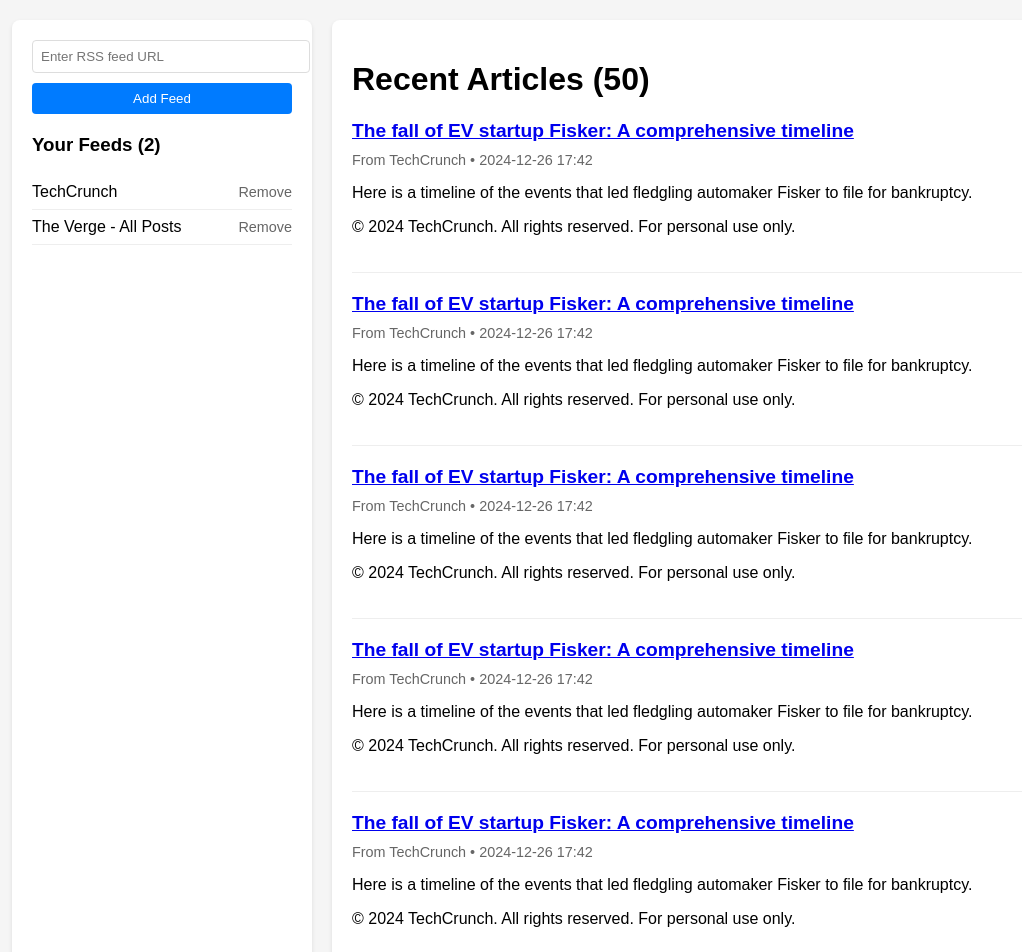
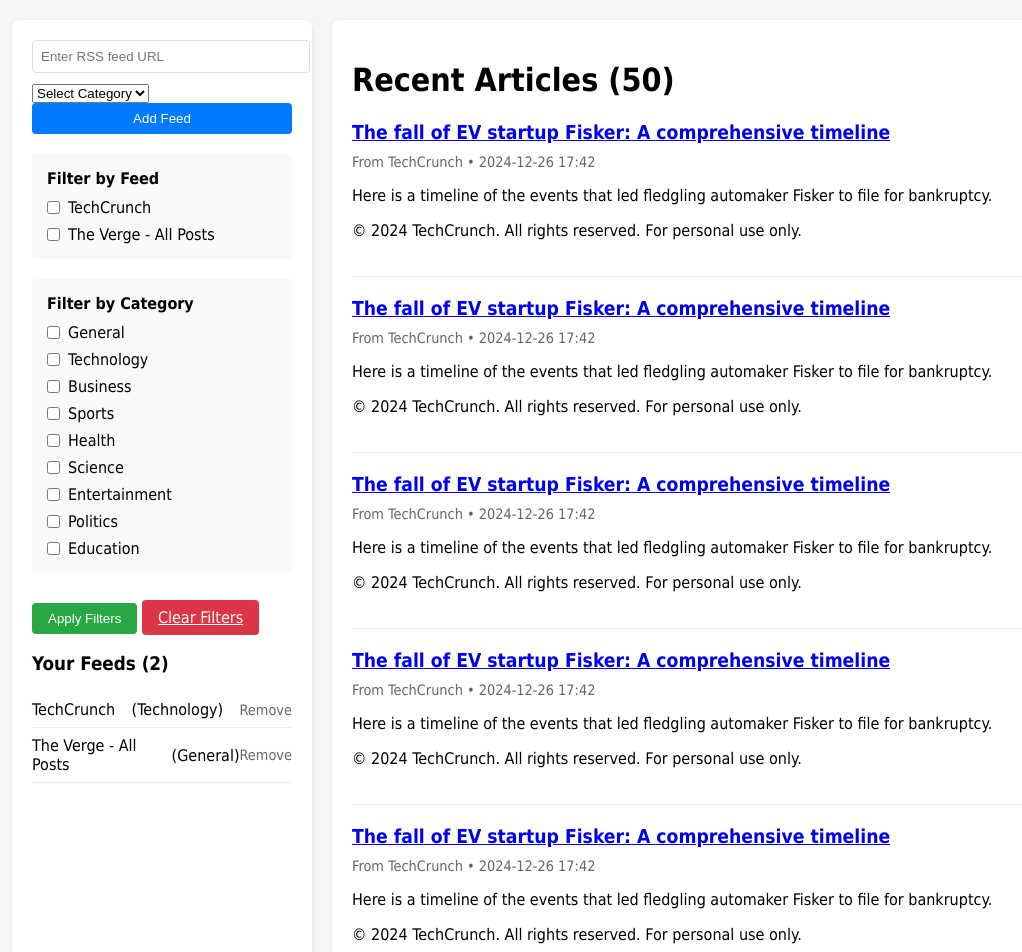
Before and after one commit to greatidea1/rss-feeder, a Flask app: page / in a window 1280 px wide. Shown: the top 952 px of the page, without its empty margins (28-1050 px from the left). Run offline with Flask 3, Linux system fonts and the light colour scheme; data comes from the database, SQL or seed files in the repository; both versions use the stored data as it was after the commit.

Commit message:
Added filters

```diff
--- a/app.py
+++ b/app.py
@@ -1,3 +1,4 @@
+
 import feedparser
 from flask import Flask, render_template, request, redirect, url_for, flash
 from datetime import datetime
@@ -5,7 +6,7 @@
 import threading
 import time
 import logging
-import traceback  # Added for detailed error tracking
+import traceback
 
 # Set up logging
 logging.basicConfig(level=logging.DEBUG,
@@ -14,6 +15,12 @@
 
 app = Flask(__name__)
 app.secret_key = 'your-secret-key-here'
+
+# Predefined categories
+CATEGORIES = [
+    'General', 'Technology', 'Business', 'Sports', 'Health',
+    'Science', 'Entertainment', 'Politics', 'Education'
+]
 
 def dict_factory(cursor, row):
     fields = [column[0] for column in cursor.description]
@@ -27,12 +34,13 @@
 def init_db():
     with get_db() as conn:
         c = conn.cursor()
-        # Updated schema with explicit timestamp handling
+        # Add category column to feeds table
         c.execute('''
             CREATE TABLE IF NOT EXISTS feeds
             (id INTEGER PRIMARY KEY AUTOINCREMENT,
              url TEXT UNIQUE NOT NULL,
              title TEXT,
+             category TEXT,
              last_updated TIMESTAMP)
         ''')
 
@@ -46,49 +54,125 @@
              published TIMESTAMP,
              FOREIGN KEY (feed_id) REFERENCES feeds (id))
         ''')
+
+        # Add category column to existing feeds if it doesn't exist
+        try:
+            c.execute('ALTER TABLE feeds ADD COLUMN category TEXT')
+        except sqlite3.OperationalError:
+            pass  # Column already exists
+
         conn.commit()
 
 @app.route('/')
 def index():
     try:
-        logger.debug("Starting index route")
+        # Get filter parameters
+        selected_feeds = request.args.getlist('feeds')
+        selected_categories = request.args.getlist('categories')
+
         with get_db() as conn:
             c = conn.cursor()
 
             # Get all feeds
-            logger.debug("Fetching feeds")
-            c.execute('SELECT id, url, title FROM feeds')
+            c.execute('SELECT id, url, title, category FROM feeds')
             feeds = c.fetchall()
-            logger.debug(f"Found {len(feeds)} feeds")
 
-            # Get recent entries with explicit columns
-            logger.debug("Fetching entries")
-            c.execute('''
+            # Get all used categories
+            c.execute('SELECT DISTINCT category FROM feeds WHERE category IS NOT NULL')
+            used_categories = [row['category'] for row in c.fetchall()]
+
+            # Build the entry query based on filters
+            query = '''
                 SELECT
                     e.id,
                     e.title,
                     e.link,
                     e.description,
                     e.published,
-                    f.title as feed_title
+                    f.title as feed_title,
+                    f.category as feed_category,
+                    f.id as feed_id
                 FROM entries e
                 JOIN feeds f ON e.feed_id = f.id
-                ORDER BY e.published DESC
-                LIMIT 50
-            ''')
+                WHERE 1=1
+            '''
+            params = []
+
+            if selected_feeds:
+                query += ' AND f.id IN ({})'.format(','.join(['?' for _ in selected_feeds]))
+                params.extend(selected_feeds)
+
+            if selected_categories:
+                query += ' AND f.category IN ({})'.format(','.join(['?' for _ in selected_categories]))
+                params.extend(selected_categories)
+
+            query += ' ORDER BY e.published DESC LIMIT 50'
+
+            c.execute(query, params)
             entries = c.fetchall()
-            logger.debug(f"Found {len(entries)} entries")
 
-            # Debug print a sample entry
-            if entries:
-                logger.debug(f"Sample entry: {entries[0]}")
-
-            return render_template('index.html', feeds=feeds, entries=entries)
+            return render_template('index.html',
+                                 feeds=feeds,
+                                 entries=entries,
+                                 categories=CATEGORIES,
+                                 used_categories=used_categories,
+                                 selected_feeds=selected_feeds,
+                                 selected_categories=selected_categories)
 
     except Exception as e:
         logger.error(f"Error in index route: {str(e)}")
-        logger.error(traceback.format_exc())  # Print full traceback
+        logger.error(traceback.format_exc())
         return f"An error occurred loading the page: {str(e)}", 500
+
+@app.route('/add_feed', methods=['POST'])
+def add_feed():
+    url = request.form.get('url')
+    category = request.form.get('category')
+
+    if url:
+        try:
+            # First verify the feed is valid
+            feed = feedparser.parse(url)
+            if feed.bozo:
+                flash(f"Error parsing feed: {feed.bozo_exception}")
+                return redirect(url_for('index'))
+
+            with get_db() as conn:
+                c = conn.cursor()
+                c.execute('INSERT INTO feeds (url, category, last_updated) VALUES (?, ?, ?)',
+                         (url, category, datetime.now()))
+                feed_id = c.lastrowid
+                conn.commit()
+
+            # Immediately update the feed
+            if update_single_feed(feed_id, url):
+                flash("Feed added and updated successfully!")
+            else:
+                flash("Feed added but there was an error updating it.")
+
+        except sqlite3.IntegrityError:
+            flash("This feed has already been added!")
+        except Exception as e:
+            logger.error(f"Error adding feed: {str(e)}")
+            logger.error(traceback.format_exc())
+            flash(f"Error adding feed: {str(e)}")
+
+    return redirect(url_for('index'))
+
+@app.route('/update_feed/<int:feed_id>', methods=['POST'])
+def update_feed_category(feed_id):
+    category = request.form.get('category')
+    try:
+        with get_db() as conn:
+            c = conn.cursor()
+            c.execute('UPDATE feeds SET category = ? WHERE id = ?', (category, feed_id))
+            conn.commit()
+        flash("Feed category updated successfully!")
+    except Exception as e:
+        logger.error(f"Error updating feed category: {str(e)}")
+        flash(f"Error updating feed category: {str(e)}")
+
+    return redirect(url_for('index'))
 
 def update_single_feed(feed_id, feed_url):
     logger.debug(f"Updating feed: {feed_url}")
@@ -169,39 +253,6 @@
 
         time.sleep(60)  # Update every minute
 
-@app.route('/add_feed', methods=['POST'])
-def add_feed():
-    url = request.form.get('url')
-    if url:
-        try:
-            # First verify the feed is valid
-            feed = feedparser.parse(url)
-            if feed.bozo:
-                flash(f"Error parsing feed: {feed.bozo_exception}")
-                return redirect(url_for('index'))
-
-            with get_db() as conn:
-                c = conn.cursor()
-                c.execute('INSERT INTO feeds (url, last_updated) VALUES (?, ?)',
-                         (url, datetime.now()))
-                feed_id = c.lastrowid
-                conn.commit()
-
-            # Immediately update the feed
-            if update_single_feed(feed_id, url):
-                flash("Feed added and updated successfully!")
-            else:
-                flash("Feed added but there was an error updating it.")
-
-        except sqlite3.IntegrityError:
-            flash("This feed has already been added!")
-        except Exception as e:
-            logger.error(f"Error adding feed: {str(e)}")
-            logger.error(traceback.format_exc())
-            flash(f"Error adding feed: {str(e)}")
-
-    return redirect(url_for('index'))
-
 @app.route('/remove_feed/<int:feed_id>')
 def remove_feed(feed_id):
     try:
--- a/templates/index.html
+++ b/templates/index.html
@@ -5,8 +5,56 @@
     <meta name="viewport" content="width=device-width, initial-scale=1.0">
     <title>RSS Feed Reader</title>
     <style>
+                .filter-section {
+            margin: 20px 0;
+            padding: 15px;
+            background: #f8f9fa;
+            border-radius: 4px;
+        }
+
+        .filter-section h4 {
+            margin-top: 0;
+            margin-bottom: 10px;
+        }
+
+        .filter-options {
+            display: flex;
+            flex-direction: column;
+            gap: 8px;
+        }
+
+        .filter-option {
+            display: flex;
+            align-items: center;
+            gap: 8px;
+        }
+
+        .filter-option input[type="checkbox"] {
+            margin: 0;
+        }
+
+        .apply-filters {
+            margin-top: 10px;
+            padding: 8px 16px;
+            background-color: #28a745;
+            color: white;
+            border: none;
+            border-radius: 4px;
+            cursor: pointer;
+        }
+
+        .clear-filters {
+            margin-top: 5px;
+            padding: 8px 16px;
+            background-color: #dc3545;
+            color: white;
+            border: none;
+            border-radius: 4px;
+            cursor: pointer;
+        }
+
         body {
-            font-family: Arial, sans-serif;
+            font-family: Tahoma, sans-serif;
             max-width: 1200px;
             margin: 0 auto;
             padding: 20px;
@@ -130,11 +178,19 @@
 <body>
     <div class="container">
         <div class="sidebar">
+            <!-- Add Feed Form -->
             <form class="feed-form" method="POST" action="{{ url_for('add_feed') }}">
                 <input type="url" name="url" placeholder="Enter RSS feed URL" required>
+                <select name="category" required>
+                    <option value="">Select Category</option>
+                    {% for category in categories %}
+                    <option value="{{ category }}">{{ category }}</option>
+                    {% endfor %}
+                </select>
                 <button type="submit">Add Feed</button>
             </form>
 
+            <!-- Flash Messages -->
             {% with messages = get_flashed_messages() %}
                 {% if messages %}
                     <div class="flash-messages">
@@ -145,12 +201,49 @@
                 {% endif %}
             {% endwith %}
 
+            <!-- Filters Form -->
+            <form action="{{ url_for('index') }}" method="GET">
+                <!-- Feed Filter Section -->
+                <div class="filter-section">
+                    <h4>Filter by Feed</h4>
+                    <div class="filter-options">
+                        {% for feed in feeds %}
+                        <label class="filter-option">
+                            <input type="checkbox" name="feeds" value="{{ feed.id }}"
+                                   {% if selected_feeds and feed.id|string in selected_feeds %}checked{% endif %}>
+                            {{ feed.title or feed.url }}
+                        </label>
+                        {% endfor %}
+                    </div>
+                </div>
+
+                <!-- Category Filter Section -->
+                <div class="filter-section">
+                    <h4>Filter by Category</h4>
+                    <div class="filter-options">
+                        {% for category in categories %}
+                        <label class="filter-option">
+                            <input type="checkbox" name="categories" value="{{ category }}"
+                                   {% if selected_categories and category in selected_categories %}checked{% endif %}>
+                            {{ category }}
+                        </label>
+                        {% endfor %}
+                    </div>
+                </div>
+
+                <!-- Filter Buttons -->
+                <button type="submit" class="apply-filters">Apply Filters</button>
+                <a href="{{ url_for('index') }}" class="clear-filters">Clear Filters</a>
+            </form>
+
+            <!-- Feed List -->
             <h3>Your Feeds ({{ feeds|length }})</h3>
             <ul class="feed-list">
                 {% if feeds %}
                     {% for feed in feeds %}
                     <li>
                         <span>{{ feed.title or feed.url }}</span>
+                        <span>({{ feed.category }})</span>
                         <a href="{{ url_for('remove_feed', feed_id=feed.id) }}" class="remove-feed">Remove</a>
                     </li>
                     {% endfor %}
@@ -160,6 +253,7 @@
             </ul>
         </div>
 
+        <!-- Main Content -->
         <div class="main-content">
             <h1>Recent Articles ({{ entries|length }})</h1>
             {% if entries %}
```
Also changed, not shown: rss_feeds.db.
